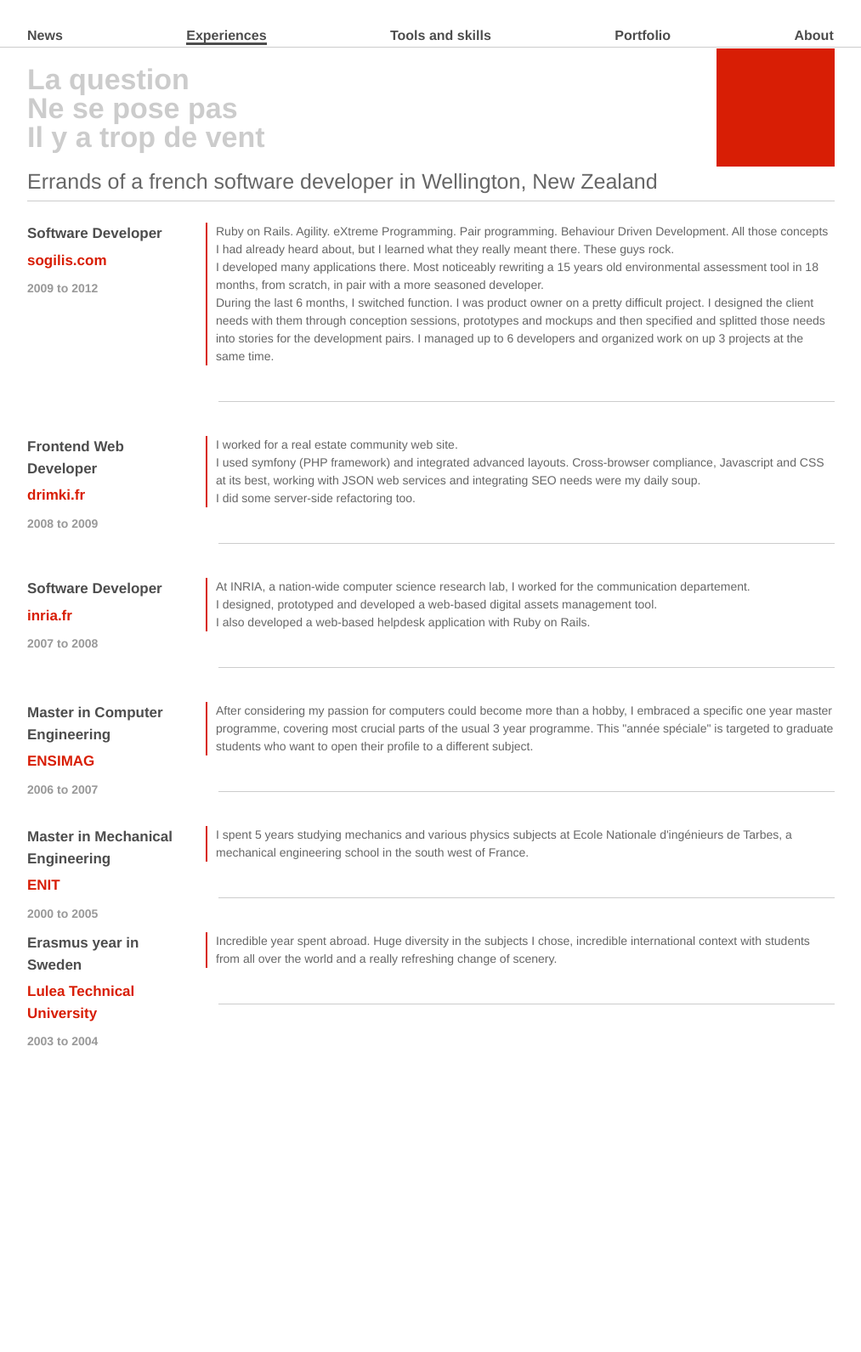
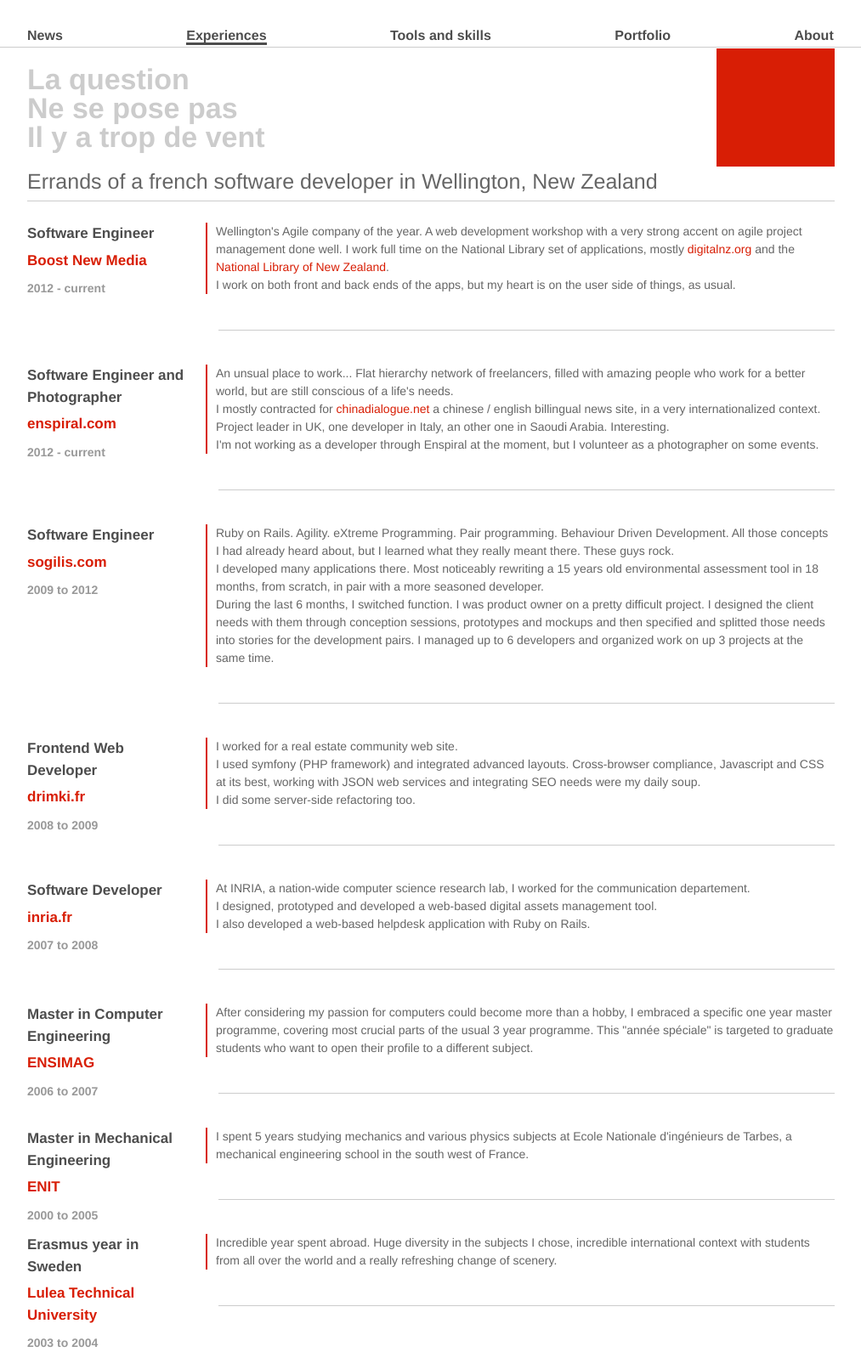
Before and after one commit to vaevictis/vaevictis.github.com, a Jekyll site: the page built from experiences.html, in a window 1280 px wide. Shown: the whole page at 85% size, without its empty margins (133-1146 px from the left). Built offline with Jekyll 4.4.1, drawn with Linux system fonts in a browser that asks for light colours; nearby versions of some CDN libraries; before the commit the page ends 1236 px from its top, so only the background shows below that.

Commit message:
Add new zealand experiences

```diff
--- a/about.html
+++ b/about.html
@@ -4,7 +4,7 @@
 ---
 
 <style type="text/css">
-	#about_nav_link { border-bottom: 3px solid #4d4d4d;	}
+  #about_nav_link { border-bottom: 3px solid #4d4d4d; }
 </style>
 
 <h2>Who I am</h2>
--- a/experiences.html
+++ b/experiences.html
@@ -2,12 +2,40 @@
 layout: news
 ---
 <style type="text/css">
-	#experiences_nav_link { border-bottom: 3px solid #4d4d4d;	}
+  #experiences_nav_link { border-bottom: 3px solid #4d4d4d; }
 </style>
 
 <ul id="experiences">
    <li>
-		<h3>Software Developer<a href="http://www.sogilis.com">sogilis.com</a></h3>
+    <h3>Software Engineer<a href="http://www.boost.co.nz">Boost New Media</a></h3>
+    <h4>2012 - current</h4>
+    <p>
+      Wellington's Agile company of the year. A web development workshop with a very strong accent on agile project management done well. I work full time on the National Library set of applications, mostly <a href="http://digitalnz.org">digitalnz.org</a> and the <a href="http://natlib.govt.nz">National Library of New Zealand</a>.
+    </p>
+    <p>
+      I work on both front and back ends of the apps, but my heart is on the user side of things, as usual.
+    </p>
+    <p class="tags" />
+  </li>
+
+   <li>
+    <h3>Software Engineer and Photographer<a href="http://www.enspiral.com">enspiral.com</a></h3>
+    <h4>2012 - current</h4>
+    <p>
+      An unsual place to work... Flat hierarchy network of freelancers, filled with amazing people who work for a better world, but are still conscious of a life's needs.
+    </p>
+    <p>
+      I mostly contracted for <a href="http://www.chinadialogue.net/">chinadialogue.net</a> a chinese / english billingual news site, in a very internationalized context. Project leader in UK, one developer in Italy, an other one in Saoudi Arabia. Interesting.
+    </p>
+
+    <p>
+      I'm not working as a developer through Enspiral at the moment, but I volunteer as a photographer on some events.
+    </p>
+    <p class="tags" />
+  </li>
+
+   <li>
+    <h3>Software Engineer<a href="http://www.sogilis.com">sogilis.com</a></h3>
     <h4>2009 to 2012</h4>
     <p>
       Ruby on Rails. Agility. eXtreme Programming. Pair programming. Behaviour Driven Development. All those concepts I had already heard about, but I learned what they really meant there. These guys rock.
--- a/portfolio.html
+++ b/portfolio.html
@@ -5,7 +5,7 @@
 <link type="text/css" href="/css/portfolio.css" rel="stylesheet">
 
 <style type="text/css">
-	#portfolio_nav_link { border-bottom: 3px solid #4d4d4d;	}
+  #portfolio_nav_link { border-bottom: 3px solid #4d4d4d; }
 </style>
 
 <script type="text/javascript" charset="utf-8">
```
Also changed, not shown: other parts of about.html (+1 -0 lines). Lines whose indentation alone changed are shown as unchanged.
